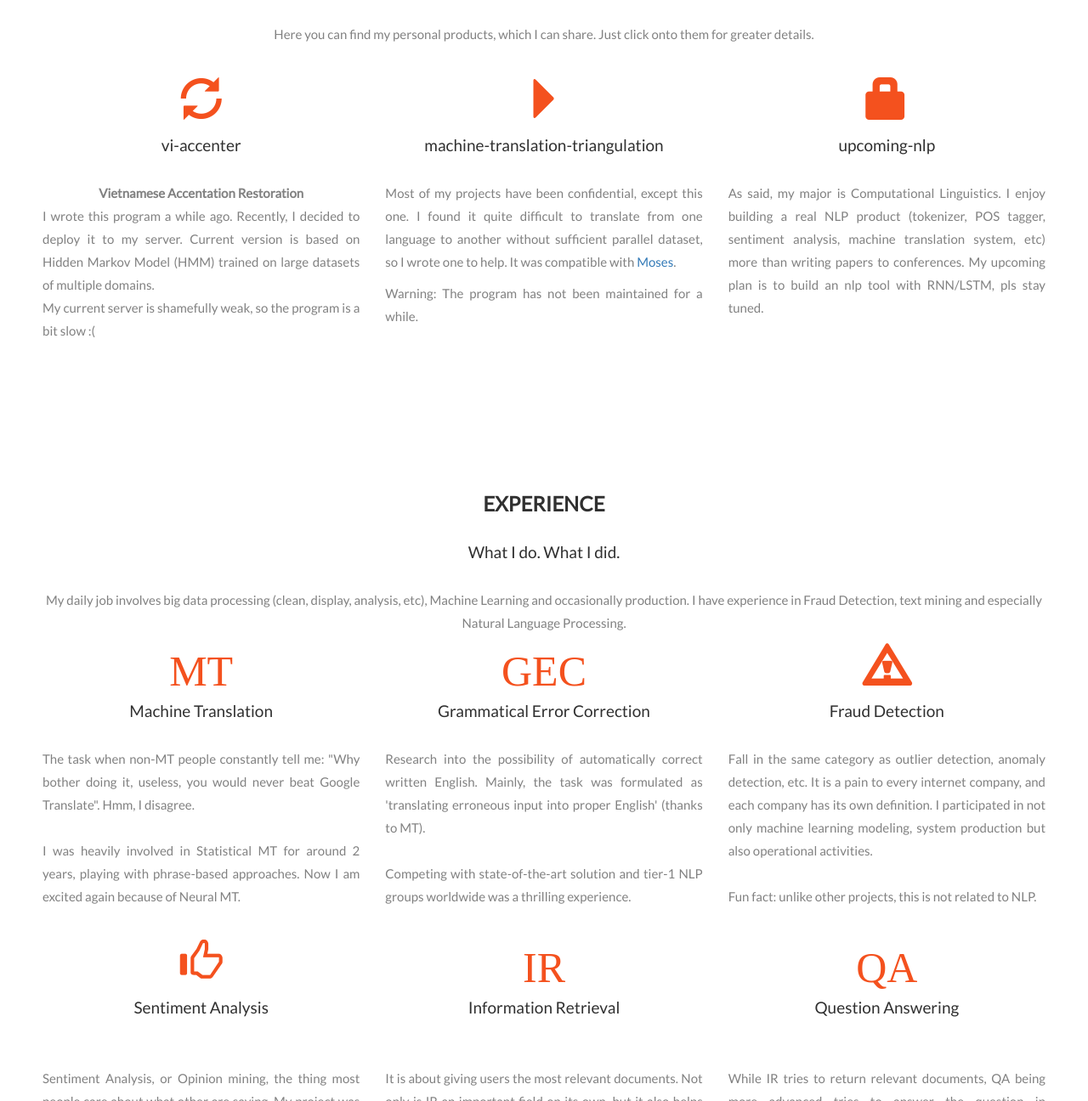
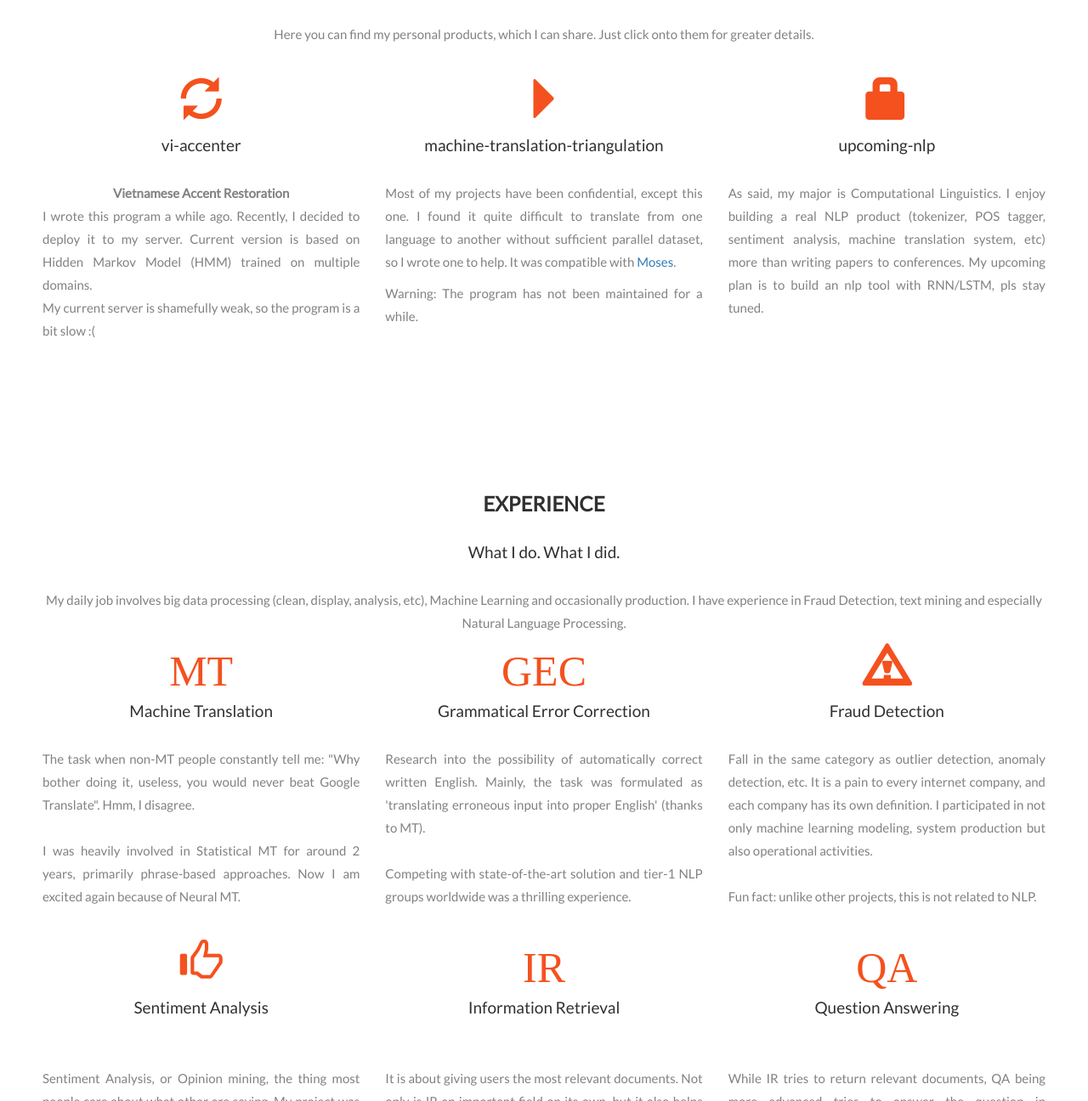
Before and after one commit to tamhd/tamhd.github.io, a plain HTML site: page index.html in a window 1280 px wide. Shown: the part 660-1956 px from the top of the page at 85% size. Drawn offline with nearby package versions, Linux system fonts and the light colour scheme.

Commit message:
Update index.html

```diff
--- a/index.html
+++ b/index.html
@@ -286,12 +286,12 @@
       <span class="glyphicon glyphicon-refresh logo-small"></span>
       <h4>vi-accenter</h4>
       </a>
-      <strong>Vietnamese Accentation Restoration</strong>
+      <strong>Vietnamese Accent Restoration</strong>
       <div align="justify">
       I wrote this program a while ago.
         Recently, I decided to deploy it to my server.
       Current version is based on Hidden Markov Model (HMM) trained
-        on large datasets of multiple domains.
+        on multiple domains.
 
         <p>My current server is shamefully weak, so the program is a bit slow :(</p>
       </div>
@@ -352,7 +352,7 @@
         Hmm, I disagree.
         <br><br>
         I was heavily involved in Statistical MT for around 2 years,
-        playing with phrase-based approaches. Now I am excited again
+        primarily phrase-based approaches. Now I am excited again
         because of Neural MT.
         <br><br>
       </div>
```
